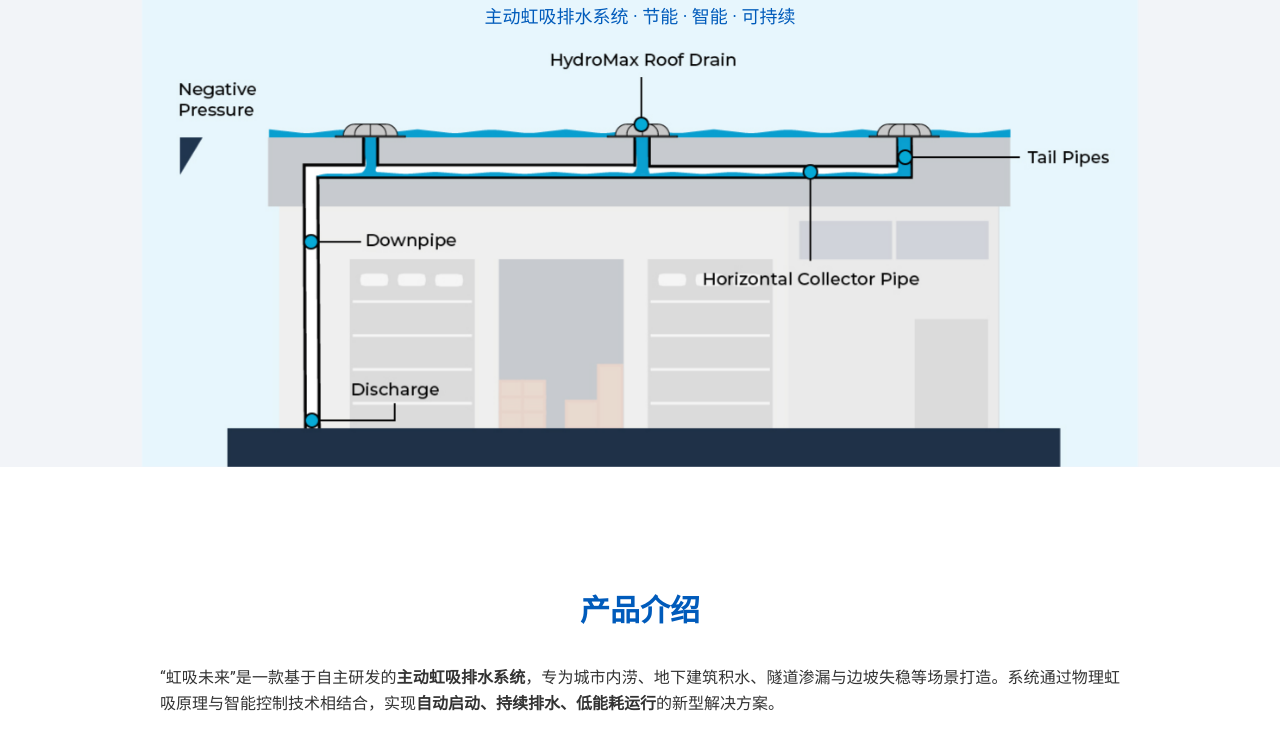
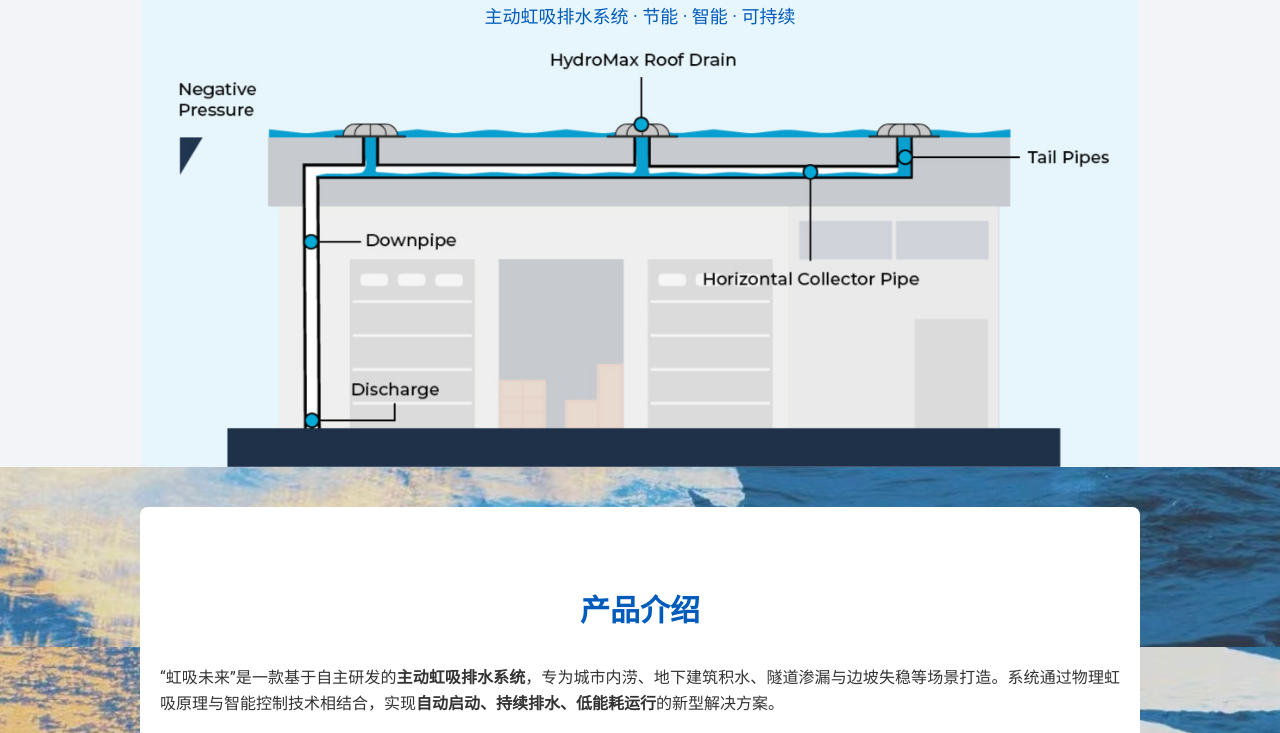
Before and after one commit to Tsing-ran/-Siphon-the-future-WEB, a plain HTML site: page index.html in a window 1280 px wide. Shown: the part 153-886 px from the top of the page. Drawn offline with Linux system fonts and the light colour scheme; the site is published under a folder, as on GitHub Pages, so addresses that start at the root find nothing.

Commit message:
Add files via upload

```diff
--- a/index.css
+++ b/index.css
@@ -11,7 +11,7 @@ body
     font-family: "Roboto", "Noto Sans SC", "Segoe UI", "Microsoft YaHei", sans-serif;
     color: #333;
     line-height: 1.6;
-    background-image: url("/image/背景图1.JPG");
+    background-image: url("./image/背景图1.JPG");
     background-size: cover;
     background-attachment: fixed;
     background-repeat: no-repeat;
```
